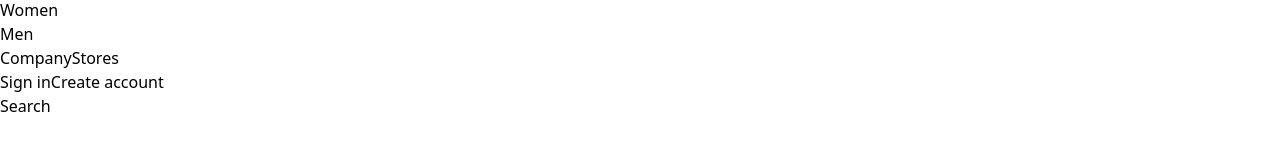
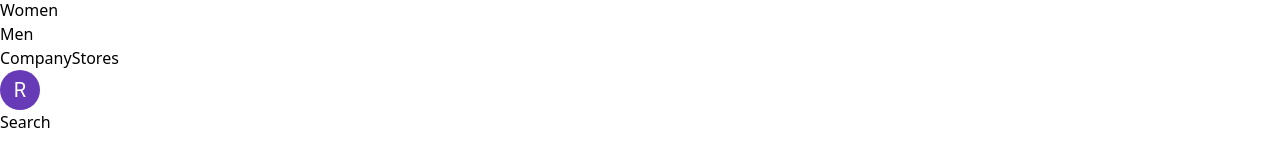
Before and after one commit to sabir546/E-commerce-website, a React (Vite) app: page / in a window 1280 px wide. Shown: the part 463-623 px from the top of the page. Built offline with nearby package versions, Linux system fonts and the light colour scheme.

Commit message:
front-end part is completed

```diff
--- a/src/customer/component/Navigation/Navigation.jsx
+++ b/src/customer/component/Navigation/Navigation.jsx
@@ -7,7 +7,8 @@ import {
   XMarkIcon,
 } from "@heroicons/react/24/outline";
 import { useNavigate } from "react-router-dom";
-import { Menu, MenuItem } from "@mui/material";
+import { Avatar, Button, Menu, MenuItem } from "@mui/material";
+import { deepPurple } from "@mui/material/colors";
 
 const navigation = {
   categories: [
@@ -146,12 +147,23 @@ function classNames(...classes) {
 export default function Navigation() {
   const [open, setOpen] = useState(false);
   const navigate = useNavigate();
+  const [openAuthModal, setOpenAuthModel] = useState(false);
+  const [anchorEl, setAnchorEl] = useState(null);
+  const openUseMenu = Boolean(anchorEl);
+  const jwt = localStorage.getItem("jtw");
+
+  const handleCloseUserMenu = (event) => {
+    setAnchorEl(null);
+  };
+  const handleUserClick = (event) => {
+    setAnchorEl(event.currentTarget);
+  };
 
   const handleOpen = () => {
     setOpenAuthModel(true);
   };
   const handleClose = () => {
-    setOpenAuthModel(true);
+    setOpenAuthModel(false);
   };
 
   const handelCategoryClick = (category, section, item, close) => {
@@ -503,44 +515,49 @@ export default function Navigation() {
 
               <div className="ml-auto flex items-center">
                 <div className="hidden lg:flex lg:flex-1 lg:items-center lg:justify-end lg:space-x-6">
-                  <a
-                    href="#"
-                    className="text-sm font-medium text-gray-700 hover:text-gray-800"
-                  >
-                    Sign in
-                  </a>
-                  <span className="h-6 w-px bg-gray-200" aria-hidden="true" />
-                  <a
-                    href="#"
-                    className="text-sm font-medium text-gray-700 hover:text-gray-800"
-                  >
-                    Create account
-                  </a>
+                  {true ? (
+                    <div>
+                      <Avatar
+                        className=" text-white"
+                        onClick={handleUserClick}
+                        aria-controls={open ? "basic-menu" : undefined}
+                        aria-haspopup="true"
+                        aria-expanded={open ? "true" : undefined}
+                        sx={{
+                          bgcolor: deepPurple[500],
+                          color: "white",
+                          cursor: "pointer",
+                        }}
+                      >
+                        R
+                      </Avatar>
+                      <Menu
+                        id="basic-menu"
+                        anchorEl={anchorEl}
+                        open={openUseMenu}
+                        onClose={handleCloseUserMenu}
+                        MenuListProps={{
+                          "aria-labelledby": "basic-button",
+                        }}
+                      >
+                        <MenuItem onClick={handleCloseUserMenu}>
+                          Profile
+                        </MenuItem>
+                        <MenuItem onClick={()=>navigate("/account/order")}>My Order</MenuItem>
+
+                        <MenuItem>Logout</MenuItem>
+                      </Menu>
+                    </div>
+                  ) : (
+                    <Button
+                      onClick={handleOpen}
+                      className=" text-sm font-medium text-gray-700 hover:text-gray-800"
+                    >
+                      {" "}
+                      Signin
+                    </Button>
+                  )}
                 </div>
-                <Menu>
-
-                <MenuItem >
-                Profile
-                </MenuItem>
-                <MenuItem>
-                Logout
-                </MenuItem>
-                </Menu>
-{/*
-                <div className="hidden lg:ml-8 lg:flex">
-                  <a
-                    href="#"
-                    className="flex items-center text-gray-700 hover:text-gray-800"
-                  >
-                    <img
-                      src="https://tailwindui.com/img/flags/flag-canada.svg"
-                      alt=""
-                      className="block h-auto w-5 flex-shrink-0"
-                    />
-                    <span className="ml-3 block text-sm font-medium">CAD</span>
-                    <span className="sr-only">, change currency</span>
-                  </a>
-                </div> */}
 
                 {/* Search */}
                 <div className="flex lg:ml-6">
--- a/src/customer/component/Order/OrderCard.jsx
+++ b/src/customer/component/Order/OrderCard.jsx
@@ -1,9 +1,12 @@
 import { Grid } from "@mui/material";
 import React from "react";
 import AdjustIcon from "@mui/icons-material/Adjust";
+import { useNavigate } from "react-router-dom";
 const OrderCard = () => {
+  const navigate=useNavigate()
+
   return (
-    <div className="p-5 shadow-lg shadow-slate-300 hover:shadow-2xl border">
+    <div onClick={()=>navigate(`/account/order/${5}`)} className="p-5 shadow-lg shadow-slate-300 hover:shadow-2xl border">
       <Grid container spacing={2} sx={{ justifyContent: "space-between" }}>
         <Grid item sx={6}>
           <div className="flex cursor-pointer ">
```
